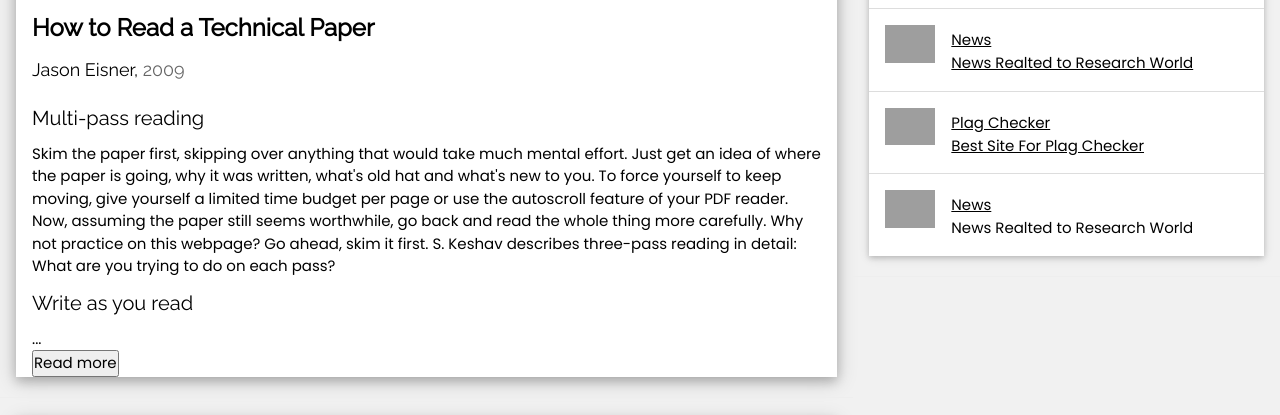
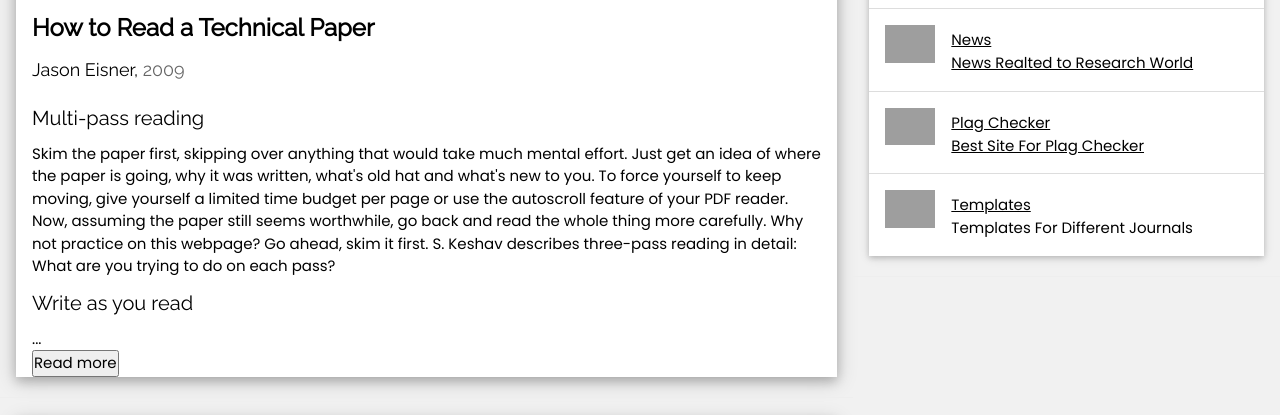
Before and after one commit to devatmanuscript/manuscript, a Flask app: page / in a window 1280 px wide. Shown: the part 842-1257 px from the top of the page. Run offline with Flask 2, Linux system fonts and the light colour scheme; grey boxes are pictures that could not be loaded.

Commit message:
template link addded

```diff
--- a/app.py
+++ b/app.py
@@ -35,7 +35,10 @@ def aboutus():
 @app.route('/')
 def menubar():
     return render_template('home.html')
-
+#template
+@app.route('/template.html')
+def journaltemplate():
+    return render_template('template.html')
 
 @app.route('/csestatic.html')
 def csestatic():
--- a/templates/home.html
+++ b/templates/home.html
@@ -13,8 +13,10 @@
 <body class="w3-light-grey">
     <div id="mySidebar" class="sidebar">
         <a href="javascript:void(0)" class="closebtn" onclick="closeNav()">×</a>
+
+        <a href="home.html">Home</a>
         <a href="branches.html">Branches</a>
-        <a href="home.html">Home</a>
+        <a href="template.html">Templates</a>
         <a href="news.html">News</a>
       </div>
 
@@ -322,8 +324,8 @@ moreText.style.display = "inline";
       </li>
       <li class="w3-padding-16">
         <img src="/w3images/gondol.jpg" alt="Image" class="w3-left w3-margin-right" style="width:50px">
-        <span class="w3-large"><a href="news.html" target="_blank">News</a></span><br>
-        <span>News Realted to Research World</span>
+        <span class="w3-large"><a href="template.html" target="_blank">Templates</a></span><br>
+        <span>Templates For Different Journals</span>
       </li>
 
     </ul>
```
